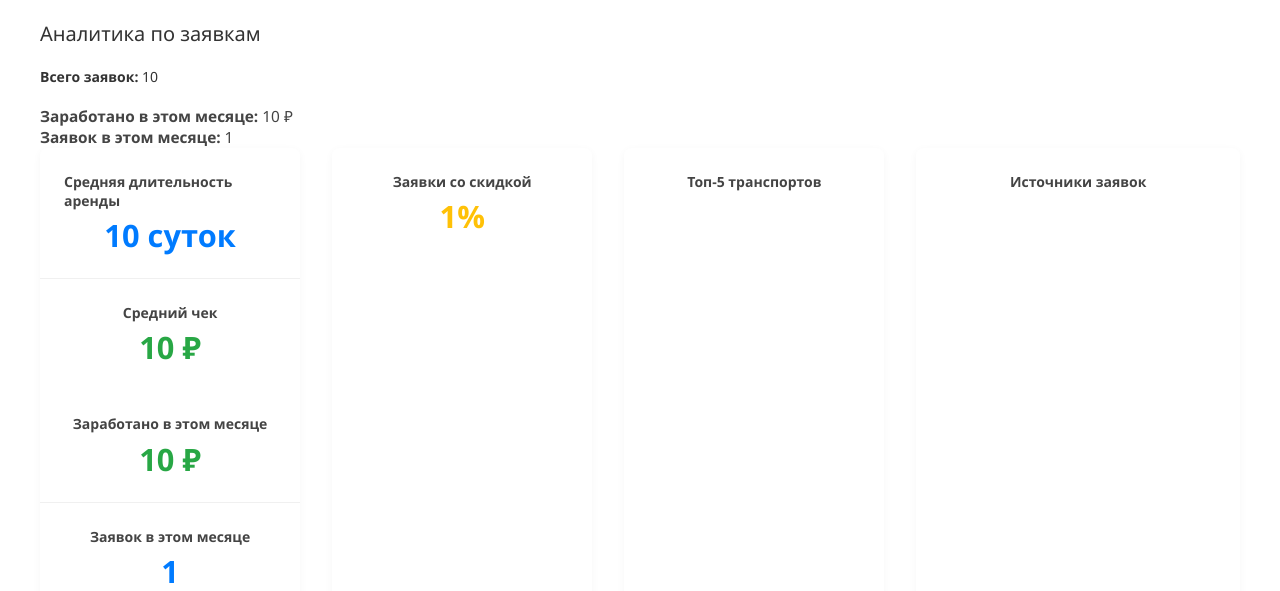
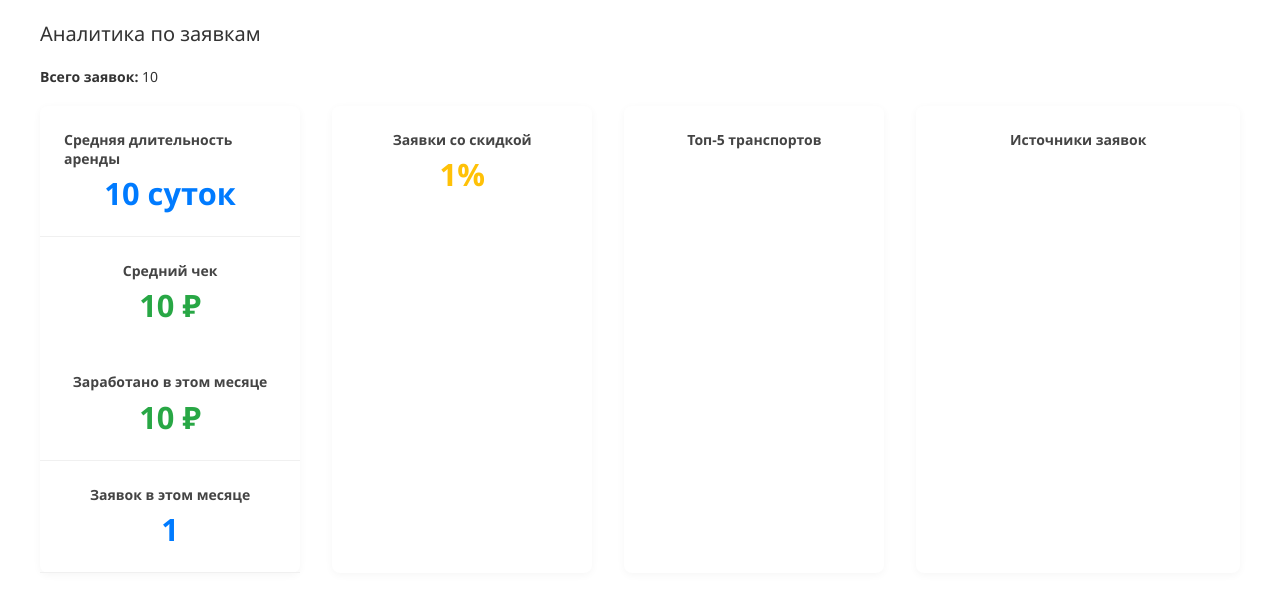
Before and after one commit to stephdkv/freshdrive, a Django app: template fd/rentals/templates/admin/rentals/rentalapplication/analytics.html in a window 1280 px wide. Shown: the part 92-683 px from the top of the page. Run offline with Django 5.2, Linux system fonts and the light colour scheme; tables that the repository leaves empty hold one stand-in row (values such as "Sample post"); the template is opened without the code that fills it: values that come from a table or form of the project are taken from there, most other values are stand-ins (such as "Sample title", 1, 10 or a date in 2020); parts of the project's set-up code (start-up, migrations or seed data) failed here and were passed over.

Commit message:
del analitics strings

```diff
--- a/fd/rentals/templates/admin/rentals/rentalapplication/analytics.html
+++ b/fd/rentals/templates/admin/rentals/rentalapplication/analytics.html
@@ -11,10 +11,6 @@
 <h1>Аналитика по заявкам</h1>
 <div style="margin-bottom: 20px">
   <strong>Всего заявок:</strong> {{ total }}<br />
-</div>
-<div style="margin-top: 10px; font-size: 1.1em; color: #444;">
-  <div><b>Заработано в этом месяце:</b> {{ month_earned|floatformat:0 }} ₽</div>
-  <div><b>Заявок в этом месяце:</b> {{ month_count }}</div>
 </div>
 <style>
   .analytics-grid {
```
Also changed, not shown: 3 other files.
